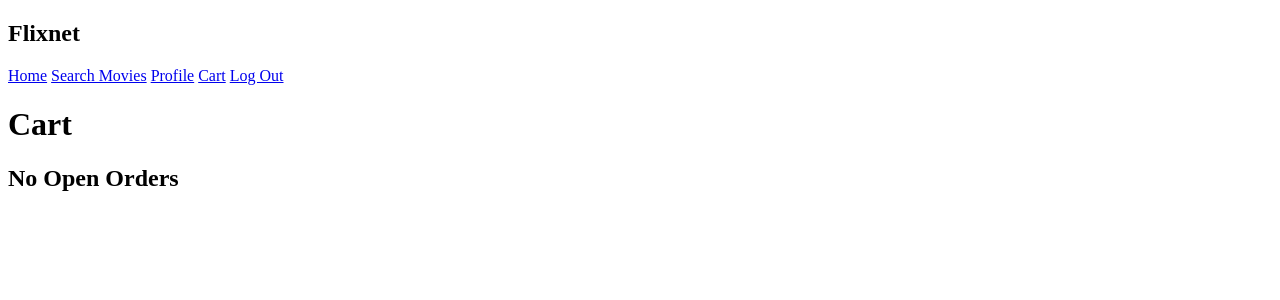
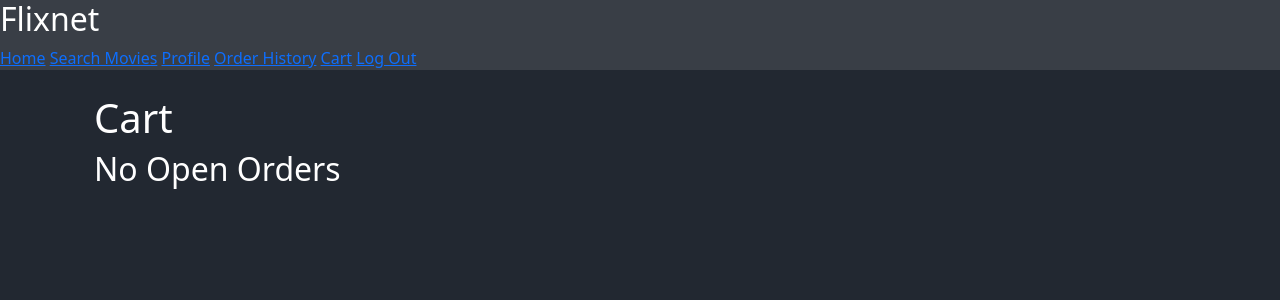
Before and after one commit to roger-davila/flixnet, a Django app: page /cart/ in a window 1280 px wide. Shown: the top 300 px of the page. Run offline with Django 4.2, Linux system fonts and the light colour scheme; the visitor is signed in with stand-in values (Sample User, id 1); data that the repository does not hold is empty.

Commit message:
move order history to nav and add bootstrap cdn

```diff
--- a/main_app/templates/base.html
+++ b/main_app/templates/base.html
@@ -5,16 +5,18 @@
   <meta charset="UTF-8">
   <meta http-equiv="X-UA-Compatible" content="IE=edge">
   <meta name="viewport" content="width=device-width, initial-scale=1.0">
-  <link rel="stylesheet" href="">
-  <title>Document</title>
+  <link href="https://cdn.jsdelivr.net/npm/bootstrap@5.2.0-beta1/dist/css/bootstrap.min.css" rel="stylesheet" integrity="sha384-0evHe/X+R7YkIZDRvuzKMRqM+OrBnVFBL6DOitfPri4tjfHxaWutUpFmBp4vmVor" crossorigin="anonymous">
+  <link rel="stylesheet" type="text/css" href="{% static 'css/style.css' %}">
+  <title>Flixnet</title>
 </head>
-<body>
-  <nav>
+<body class="tbd-bg-primary tbd-text-primary">
+  <nav class="tbd-bg-secondary">
     <h2>Flixnet</h2>
     <a href="{% url 'home' %}">Home</a>
     <a href="{% url 'search' %}">Search Movies</a>
     {% if user.is_authenticated %}
       <a href="{% url 'userprofile' user.id %}">Profile</a>
+      <a href="{% url 'user_orders' user.id %}">Order History</a>
       <a href="{% url 'cart'%}">Cart</a>
       <a href="{% url 'logout' %}">Log Out</a>
     {% else %}
@@ -22,9 +24,10 @@
       <a href="{% url 'signup' %}">Sign Up</a>
     {% endif %}
   </nav>
-  <main>
+  <main class="container p-4">
     {% block content%}
     {% endblock %}
   </main>
+  <script src="https://cdn.jsdelivr.net/npm/bootstrap@5.2.0-beta1/dist/js/bootstrap.bundle.min.js" integrity="sha384-pprn3073KE6tl6bjs2QrFaJGz5/SUsLqktiwsUTF55Jfv3qYSDhgCecCxMW52nD2" crossorigin="anonymous"></script>
 </body>
 </html>
```
